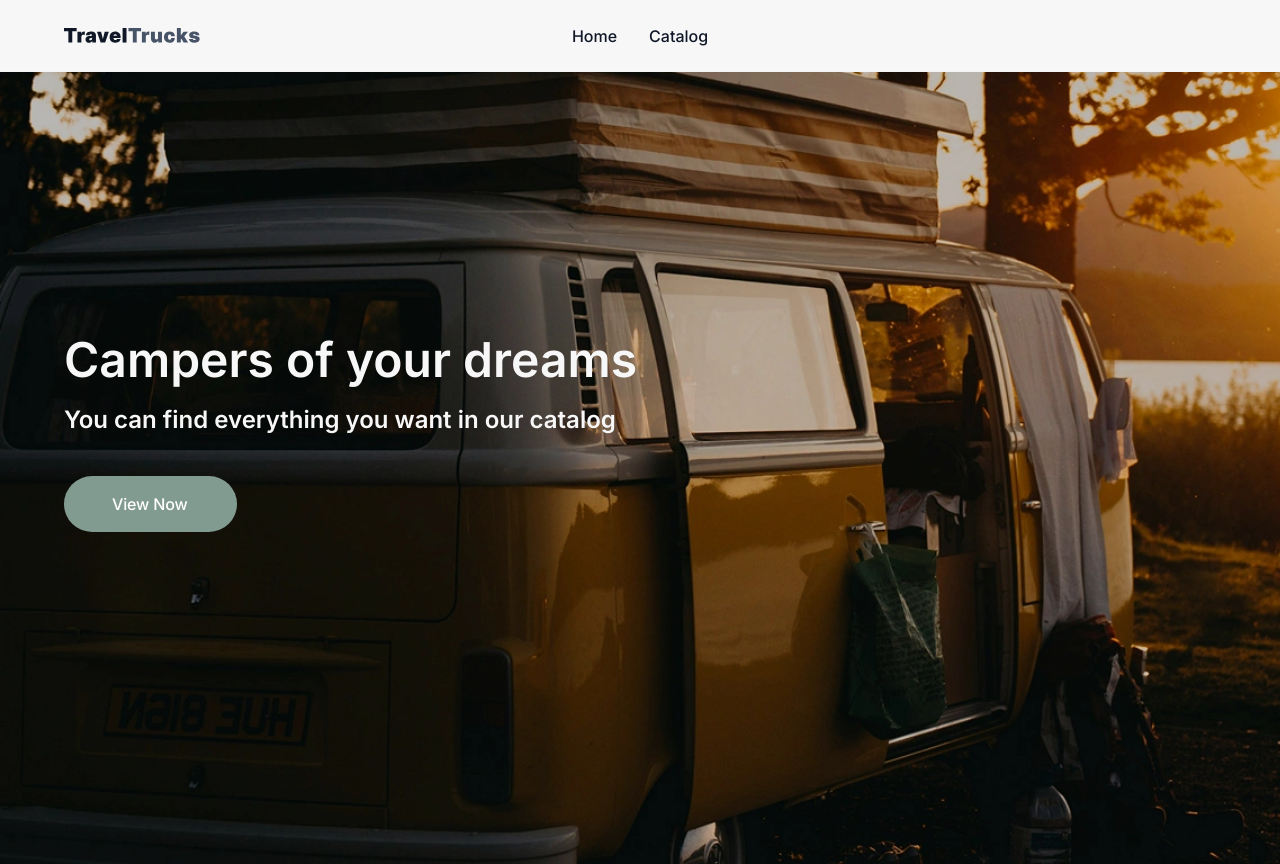
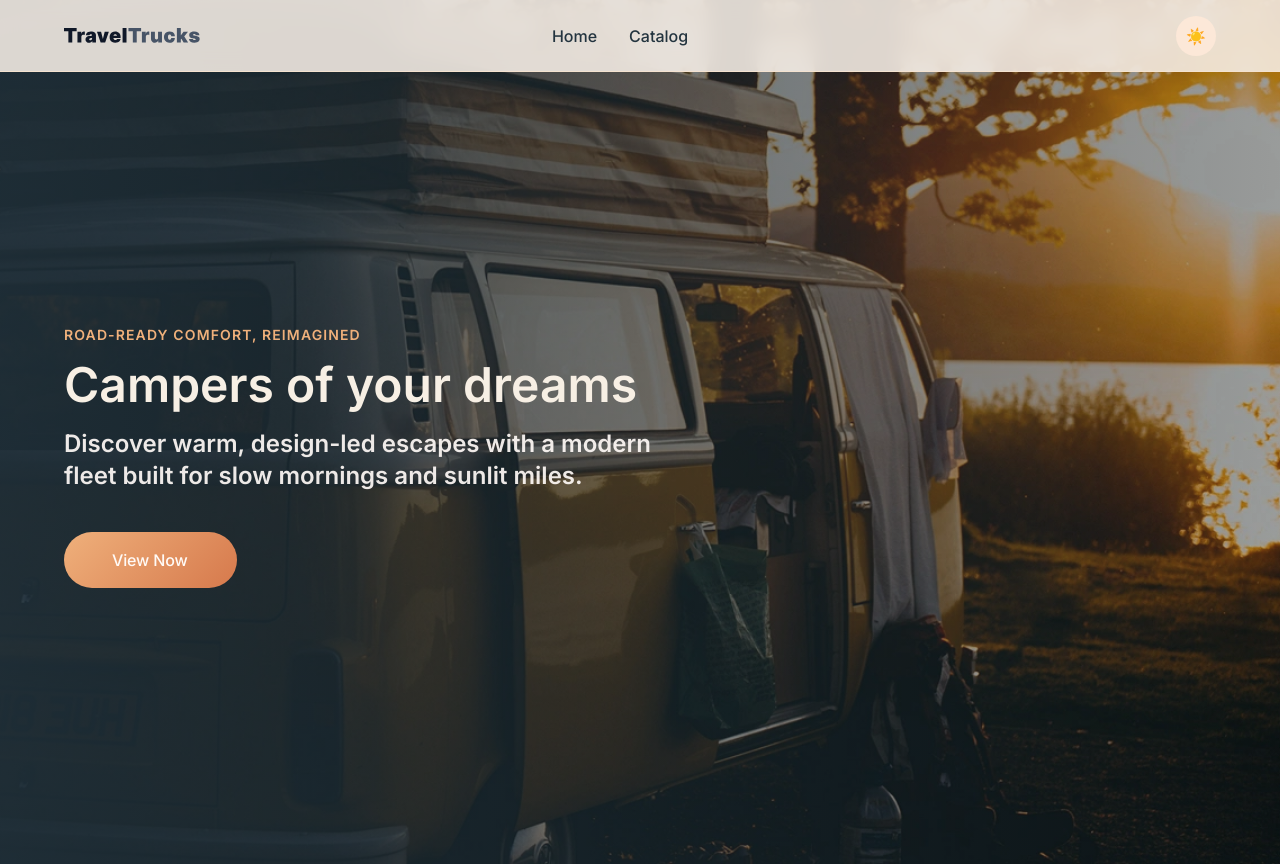
Before and after one commit to dina-muravska/travel-trucks, a Next.js app: page / in a window 1280 px wide. Built offline with nearby package versions, Linux system fonts and the light colour scheme.

Commit message:
add dark theme and new styles

```diff
--- a/app/globals.css
+++ b/app/globals.css
@@ -1,23 +1,47 @@
 :root {
-  --main: #101828;
-  --text: #475467;
-  --white: #fff;
-  --inputs: #f7f7f7;
-  --badges: #f2f4f7;
-  --gray: #6c717b;
-  --gray-light: #dadde1;
-  --button: #e44848;
-  --button-hover: #d84343;
-  --rating: #ffc531;
-  --grey-green: #829b91;
-  --olive: #f0f1f1;
-  --green-hover: #6d7b75;
+  --main: #23343f;
+  --text: #5a6b74;
+  --white: #fffaf6;
+  --inputs: #f8efe7;
+  --badges: #f4e2cf;
+  --gray: #747d84;
+  --gray-light: #d9cdbb;
+  --button: #d6794c;
+  --button-hover: #ba663f;
+  --rating: #ffbf5a;
+  --grey-green: #7f978a;
+  --olive: #eef3ea;
+  --green-hover: #688777;
+  --accent: #efb07b;
+  --accent-soft: #fce8d8;
+  --hero-title: #f7efe4;
+  --hero-subtitle: rgba(255, 250, 246, 0.92);
 
   --font-family: var(--font-inter), 'Inter', sans-serif;
   --second-family: var(--font-manrope), 'Manrope', sans-serif;
 
   --container-width: 1440px;
   --container-padding: 64px;
+}
+
+:root[data-theme='dark'] {
+  --main: #f7efe4;
+  --text: #d8c7ae;
+  --white: #141a20;
+  --inputs: #1c252e;
+  --badges: #2d333c;
+  --gray: #9b958d;
+  --gray-light: #5d6470;
+  --button: #f0a868;
+  --button-hover: #f1b881;
+  --rating: #ffcb6b;
+  --grey-green: #92a892;
+  --olive: #24312d;
+  --green-hover: #a7c6b2;
+  --accent: #c8794c;
+  --accent-soft: #2d241f;
+  --hero-title: #f7efe4;
+  --hero-subtitle: rgba(247, 239, 228, 0.8);
 }
 
 *,
@@ -31,10 +55,13 @@
 body {
   font-family: var(--font-family);
   color: var(--text);
-  background-color: var(--white);
+  background: linear-gradient(135deg, var(--white) 0%, var(--inputs) 100%);
   min-height: 100vh;
   -webkit-font-smoothing: antialiased;
   -moz-osx-font-smoothing: grayscale;
+  transition:
+    background-color 0.25s ease,
+    color 0.25s ease;
 }
 
 .container {
--- a/app/layout.tsx
+++ b/app/layout.tsx
@@ -1,6 +1,7 @@
 import type { Metadata } from 'next';
 import { Inter, Manrope } from 'next/font/google';
 import TanStackProvider from '@/components/TanStackProvider/TanStackProvider';
+import { ThemeProvider } from '@/components/ThemeProvider/ThemeProvider';
 import { Toaster } from 'react-hot-toast';
 import './globals.css';
 
@@ -32,8 +33,10 @@ export default function RootLayout({
   return (
     <html lang="en" className={`${inter.variable} ${manrope.variable}`}>
       <body>
-        <TanStackProvider>{children}</TanStackProvider>
-        <Toaster position="top-right" />
+        <ThemeProvider>
+          <TanStackProvider>{children}</TanStackProvider>
+          <Toaster position="top-right" />
+        </ThemeProvider>
       </body>
     </html>
   );
--- a/components/Header/Header.module.css
+++ b/components/Header/Header.module.css
@@ -5,11 +5,16 @@
   right: 0;
   z-index: 100;
   height: 72px;
-  background-color: var(--inputs);
+  background-color: rgba(248, 239, 231, 0.88);
+  backdrop-filter: blur(10px);
   padding: 24px 0;
   border-bottom: 1px solid var(--badges);
   display: flex;
   align-items: center;
+}
+
+:root[data-theme='dark'] .header {
+  background-color: rgba(31, 39, 48, 0.95);
 }
 
 .headerContent {
@@ -17,6 +22,7 @@
   align-items: center;
   width: 100%;
   justify-content: space-between;
+  gap: 16px;
 }
 
 .logo {
@@ -43,3 +49,14 @@
 .navLink:focus {
   color: var(--grey-green);
 }
+
+.themeToggle {
+  display: inline-flex;
+  align-items: center;
+  justify-content: center;
+  width: 40px;
+  height: 40px;
+  border-radius: 999px;
+  background-color: var(--accent-soft);
+  color: var(--main);
+}
--- a/components/Header/Header.tsx
+++ b/components/Header/Header.tsx
@@ -3,10 +3,12 @@
 import Link from 'next/link';
 import { usePathname } from 'next/navigation';
 import Image from 'next/image';
+import { useTheme } from '@/components/ThemeProvider/ThemeProvider';
 import css from './Header.module.css';
 
 export default function Header() {
   const pathname = usePathname();
+  const { theme, toggleTheme } = useTheme();
 
   return (
     <header className={css.header}>
@@ -31,6 +33,15 @@ export default function Header() {
             Catalog
           </Link>
         </nav>
+
+        <button
+          type="button"
+          className={css.themeToggle}
+          onClick={toggleTheme}
+          aria-label={`Switch to ${theme === 'light' ? 'dark' : 'light'} mode`}
+        >
+          {theme === 'light' ? '☀️' : '🌙'}
+        </button>
       </div>
     </header>
   );
--- a/components/Hero/Hero.module.css
+++ b/components/Hero/Hero.module.css
@@ -1,20 +1,39 @@
 .hero {
-  background-color: var(--inputs);
   width: 100%;
-  height: 864px;
-  background-image: url('/heroImage.webp');
-  background-size: cover;
-  background-position: left center;
-  background-repeat: no-repeat;
+  min-height: 864px;
   display: flex;
   align-items: center;
+  padding: 120px 0 72px;
+  background:
+    linear-gradient(90deg, rgba(35, 52, 63, 0.82) 0%, rgba(35, 52, 63, 0.2) 100%),
+    url('/heroImage.webp') center/cover no-repeat;
+}
+
+:root[data-theme='dark'] .hero {
+  background:
+    linear-gradient(90deg, rgba(12, 15, 20, 0.92) 0%, rgba(12, 15, 20, 0.45) 100%),
+    url('/heroImage.webp') center/cover no-repeat;
+}
+
+.heroInner {
+  width: 100%;
 }
 
 .content {
   max-width: 600px;
-  color: var(--inputs);
+  color: var(--hero-title);
   position: relative;
   z-index: 1;
+}
+
+.eyebrow {
+  display: inline-block;
+  margin-bottom: 14px;
+  font-size: 14px;
+  font-weight: 700;
+  letter-spacing: 0.08em;
+  text-transform: uppercase;
+  color: var(--accent);
 }
 
 .title {
@@ -22,6 +41,7 @@
   font-size: 48px;
   line-height: 1.15;
   margin-bottom: 16px;
+  color: var(--hero-title);
 }
 
 .subtitle {
@@ -29,23 +49,26 @@
   font-size: 24px;
   line-height: 1.33;
   margin-bottom: 40px;
+  color: var(--hero-subtitle);
 }
 
 .btn {
   display: inline-block;
-  width: 173px;
-  height: 56px;
+  min-width: 173px;
   padding: 16px 48px;
   border-radius: 200px;
-  background-color: var(--grey-green);
+  background: linear-gradient(135deg, var(--accent) 0%, var(--button) 100%);
   color: var(--white);
   font-size: 16px;
   font-weight: 500;
   line-height: 1.5;
   letter-spacing: -0.01em;
-  transition: background-color 0.3s;
+  transition:
+    transform 0.2s ease,
+    box-shadow 0.2s ease;
 }
 
 .btn:hover {
-  background-color: var(--green-hover);
+  transform: translateY(-2px);
+  box-shadow: 0 10px 22px rgba(214, 121, 76, 0.25);
 }
--- a/components/Hero/Hero.tsx
+++ b/components/Hero/Hero.tsx
@@ -4,10 +4,14 @@ import css from './Hero.module.css';
 export default function Hero() {
   return (
     <section className={css.hero}>
-      <div className={`container`}>
+      <div className={`container ${css.heroInner}`}>
         <div className={css.content}>
+          <p className={css.eyebrow}>Road-ready comfort, reimagined</p>
           <h1 className={css.title}>Campers of your dreams</h1>
-          <p className={css.subtitle}>You can find everything you want in our catalog</p>
+          <p className={css.subtitle}>
+            Discover warm, design-led escapes with a modern fleet built for slow mornings and sunlit
+            miles.
+          </p>
           <Link href="/catalog" className={css.btn}>
             View Now
           </Link>
--- /dev/null
+++ b/components/ThemeProvider/ThemeProvider.tsx
@@ -0,0 +1,49 @@
+'use client';
+
+import { createContext, useContext, useEffect, useMemo, useState } from 'react';
+
+type Theme = 'light' | 'dark';
+
+interface ThemeContextValue {
+  theme: Theme;
+  toggleTheme: () => void;
+}
+
+const ThemeContext = createContext<ThemeContextValue | undefined>(undefined);
+
+export function ThemeProvider({ children }: { children: React.ReactNode }) {
+  const [theme, setTheme] = useState<Theme>('light');
+
+  useEffect(() => {
+    const storedTheme = window.localStorage.getItem('traveltrucks-theme') as Theme | null;
+    const prefersDark = window.matchMedia('(prefers-color-scheme: dark)').matches;
+    const initialTheme = storedTheme ?? (prefersDark ? 'dark' : 'light');
+    setTheme(initialTheme);
+  }, []);
+
+  useEffect(() => {
+    document.documentElement.setAttribute('data-theme', theme);
+    document.documentElement.style.colorScheme = theme;
+    window.localStorage.setItem('traveltrucks-theme', theme);
+  }, [theme]);
+
+  const value = useMemo(
+    () => ({
+      theme,
+      toggleTheme: () => setTheme(current => (current === 'light' ? 'dark' : 'light')),
+    }),
+    [theme]
+  );
+
+  return <ThemeContext.Provider value={value}>{children}</ThemeContext.Provider>;
+}
+
+export function useTheme() {
+  const context = useContext(ThemeContext);
+
+  if (!context) {
+    throw new Error('useTheme must be used within ThemeProvider');
+  }
+
+  return context;
+}
```
Also changed, not shown: components/CatalogPage/CamperCard/CamperCard.module.css (+8 -0 lines).
